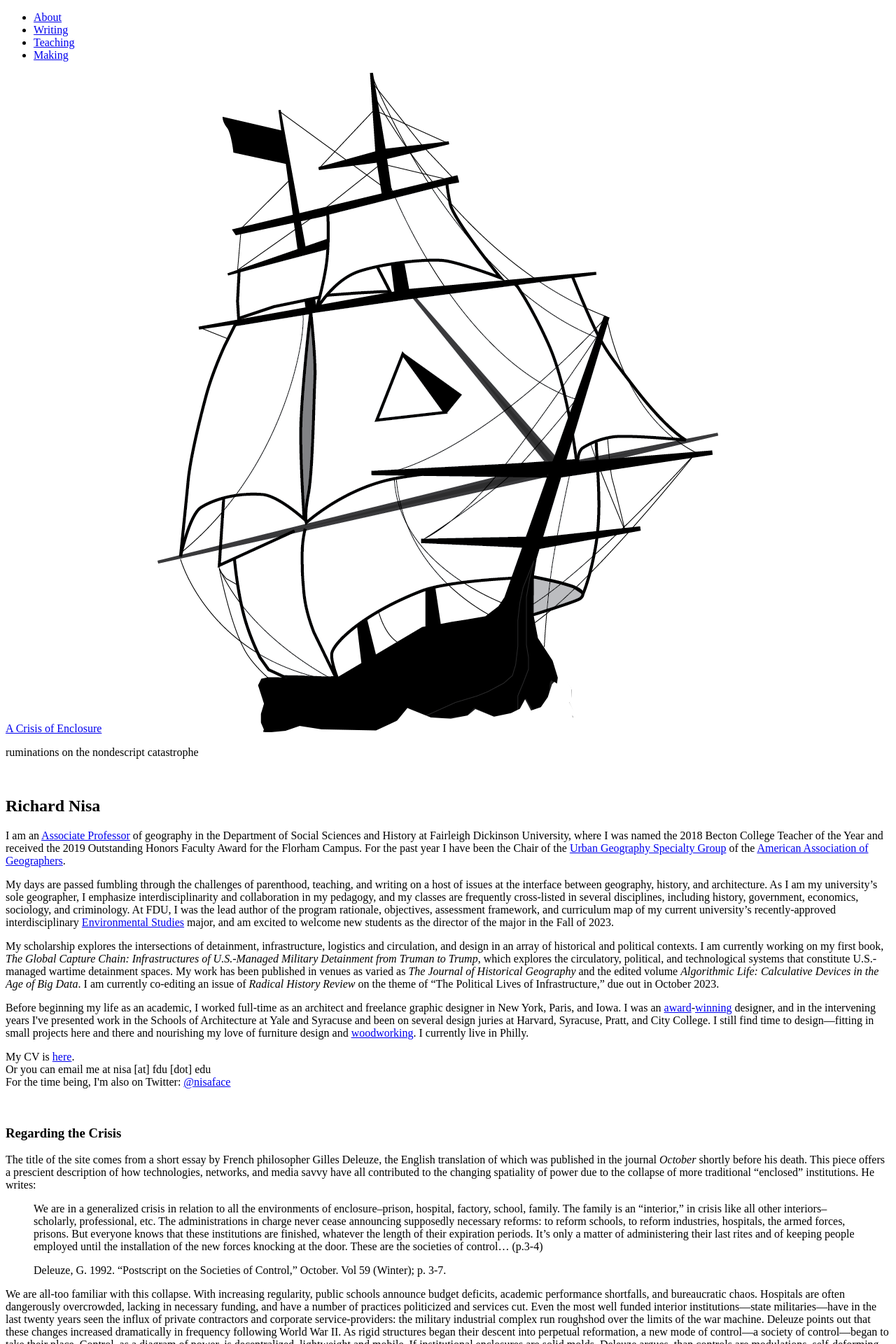
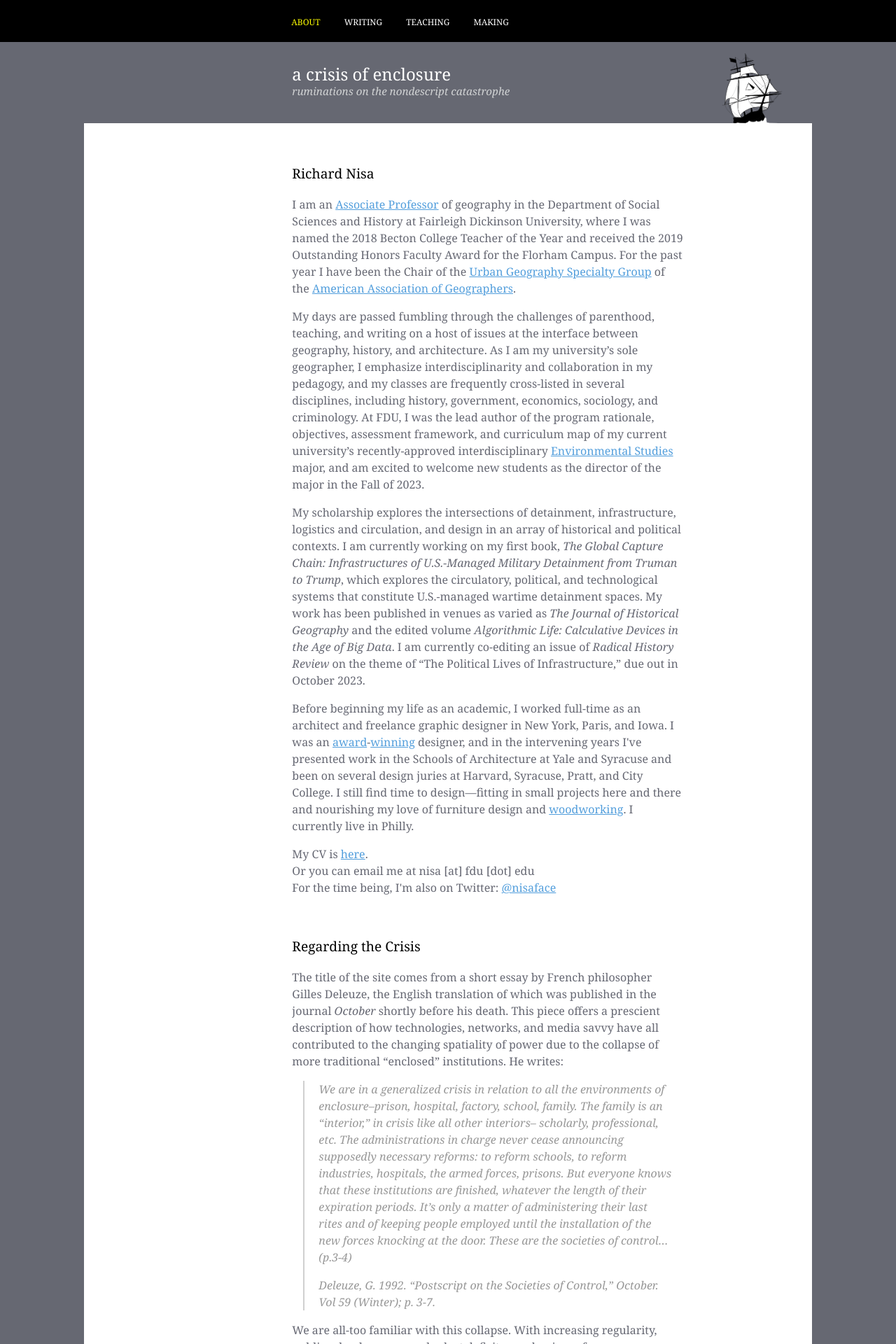
Before and after one commit to nisaface/nisaface.github.io, a Jekyll site: the page default2.html, which Jekyll copies as it is, in a window 1280 px wide. Shown: the top 1920 px of the page at 70% size. Built offline with Jekyll 4.4.1, drawn with Linux system fonts in a browser that asks for light colours.

Commit message:
again with styling

```diff
--- a/default2.html
+++ b/default2.html
@@ -3,15 +3,14 @@
 <head>
   <meta charset="UTF-8">
   <meta http-equiv="X-UA-Compatible" content="IE=Edge,chrome=1">
-    <title>{{ page.title }} | {{ site.title }}</title>
-    <link rel="shortcut icon" href="{{ site.url }}/favicon.ico">
-    <meta name="description" content="{{ site.description }}">
+  <title> About | A Crisis of Enclosure</title>
+  <link rel="shortcut icon" href="http://crisisofenclosure.com/favicon.ico">
+  <meta name="description" content="ruminations on the nondescript catastrophe">
   <meta name="viewport" content="width=device-width, initial-scale=1">
-    <meta name="author" content="{{ site.owner.name }}">
-    <link rel="stylesheet" href="{{ site.url }}/css/style.css">
+  <meta name="author" content="Richard Nisa">
+  <link rel="stylesheet" href="http://crisisofenclosure.com/css/style.css">
   <script src="https://use.typekit.net/ula2hby.js"></script>
 <script>try{Typekit.load({ async: true });}catch(e){}</script>
-
 </head>
 <body>
 
@@ -19,11 +18,10 @@
     <nav class="site-nav">
       <div class="container">
         <ul class="site-nav-list">
-            <li class="site-nav-item"><a class="site-nav-link{% if page.category == 'about' %} is-active{% endif %}" href="{{ site.url }}/about/">About</a></li>
-            <li class="site-nav-item"><a class="site-nav-link{% if page.category == 'longform' or page.type == 'longform' %} is-active{% endif %}" href="{{ site.url }}/category/longform/">Writing</a></li>
-            <li class="site-nav-item"><a class="site-nav-link{% if page.category == 'teaching' or page.type == 'teaching' %} is-active{% endif %}" href="{{ site.url }}/category/teaching/">Teaching</a></li>
-
-            <li class="site-nav-item"><a class="site-nav-link {% if page.category == 'making' or page.type == 'making' %} is-active{% endif %}" href="{{ site.url }}/category/mapping/">Making</a></li>
+            <li class="site-nav-item"><a class="site-nav-link is-active" href="http://crisisofenclosure.com/about/">About</a></li>
+          <li class="site-nav-item"><a class="site-nav-link" href="http://crisisofenclosure.com/category/longform/">Writing</a></li>
+          <li class="site-nav-item"><a class="site-nav-link" href="http://crisisofenclosure.com/category/teaching/">Teaching</a></li>
+          <li class="site-nav-item"><a class="site-nav-link" href="http://crisisofenclosure.com/category/mapping/">Making</a></li>
 
         </ul>
       </div>
```
Lines whose indentation alone changed are shown as unchanged.
